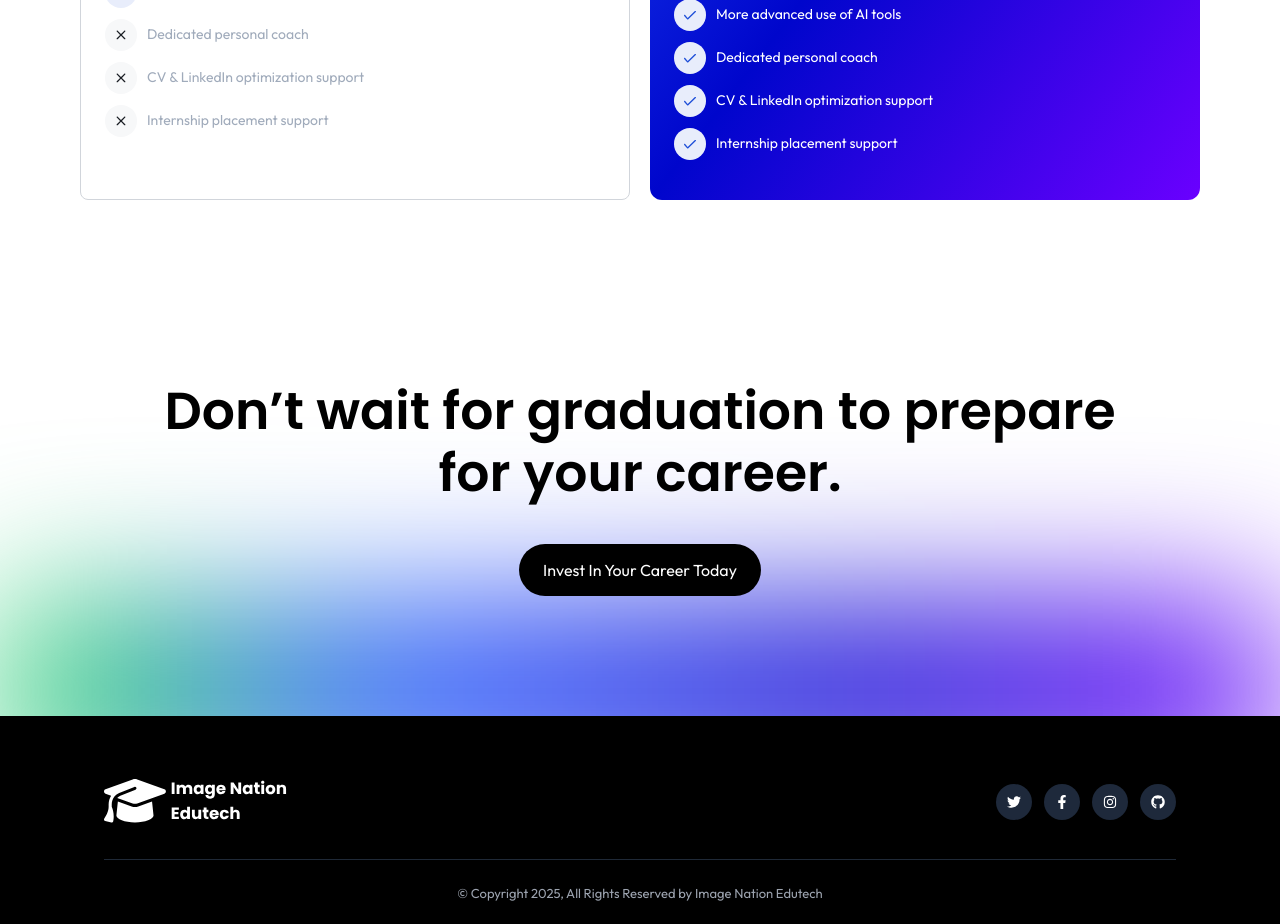
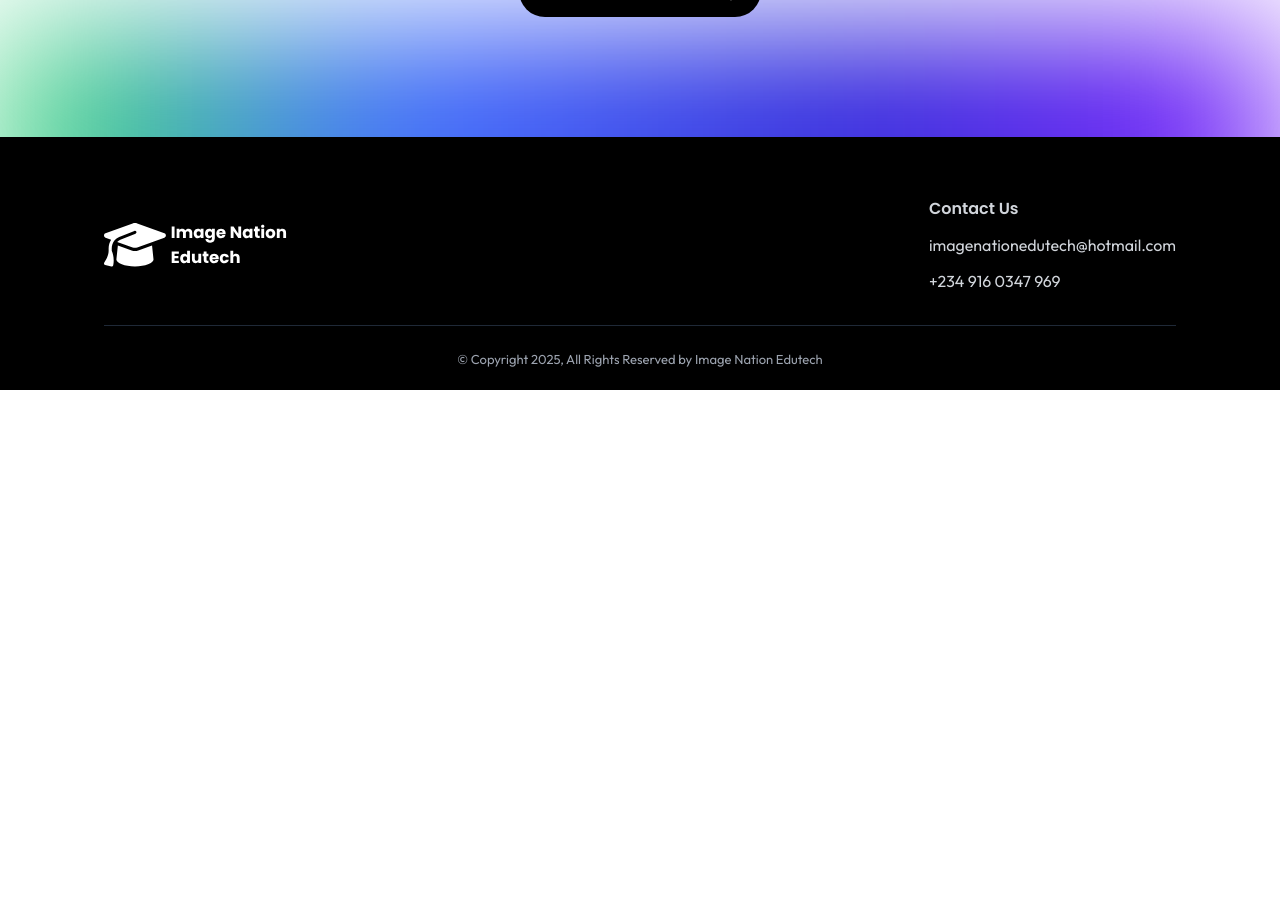
Before and after one commit to Olamidehash1234/ine-website, a React (Vite) app: page / in a window 1280 px wide. Shown: the part 5940-6864 px from the top of the page. After the commit the page ends 6330 px from the top, so only its background shows below. Built offline with nearby package versions, Linux system fonts and the light colour scheme.

Commit message:
removed testimonials and added contact info

```diff
--- a/src/components/Footer.tsx
+++ b/src/components/Footer.tsx
@@ -1,5 +1,3 @@
-import { FaTwitter, FaFacebookF, FaInstagram, FaGithub } from "react-icons/fa";
-
 export default function Footer() {
   return (
     <footer className="site-footer relative bg-black text-gray-300 pt-[60px] lg:pt-[60px]  lg:px-[80px]">
@@ -9,36 +7,10 @@ export default function Footer() {
         <div className="w-full flex flex-col lg:flex-row lg:items-center justify-between gap-6">
           <img src="/logo.svg" alt="" className="w-[150px] lg:w-auto lg:h-auto"/>
 
-          <div className="flex items-center gap-3 justify-center">
-            {/* social icons - circular small buttons */}
-            <a
-              className="social-btn inline-flex items-center justify-center w-9 h-9 rounded-full bg-slate-800 hover:bg-slate-700 transition"
-              href="#"
-              aria-label="Twitter"
-            >
-              <FaTwitter className="text-sm text-white" />
-            </a>
-            <a
-              className="social-btn inline-flex items-center justify-center w-9 h-9 rounded-full bg-slate-800 hover:bg-slate-700 transition"
-              href="#"
-              aria-label="Facebook"
-            >
-              <FaFacebookF className="text-sm text-white" />
-            </a>
-            <a
-              className="social-btn inline-flex items-center justify-center w-9 h-9 rounded-full bg-slate-800 hover:bg-slate-700 transition"
-              href="#"
-              aria-label="Instagram"
-            >
-              <FaInstagram className="text-sm text-white" />
-            </a>
-            <a
-              className="social-btn inline-flex items-center justify-center w-9 h-9 rounded-full bg-slate-800 hover:bg-slate-700 transition"
-              href="#"
-              aria-label="GitHub"
-            >
-              <FaGithub className="text-sm text-white" />
-            </a>
+          <div className="flex flex-col gap-3 justify-center">
+            <h1 className="font-semibold poppins">Contact Us</h1>
+            <a className="underline-link" href="mailto:imagenationedutech@hotmail.com">imagenationedutech@hotmail.com</a>
+            <a className="underline-link" href="https://wa.me/+2349160347969">+234 916 0347 969</a>
           </div>
         </div>
 
--- a/src/index.css
+++ b/src/index.css
@@ -36,6 +36,10 @@
       top: -2px;
       max-height: 120px;
     }
+  }
+
+  .underline-link:hover{
+    text-decoration: underline;
   }
 
   .section {
--- a/src/pages/Auth/Signup.tsx
+++ b/src/pages/Auth/Signup.tsx
@@ -237,12 +237,11 @@ export default function SignupSection() {
             Welcome to Image <br /> Nation EduTech
           </h2>
           <p className="text-white/80 max-w-[430px] poppins lg:text-[18px] lg:leading-[26px]">
-            Clarity gives you the blocks & components you need to create a truly
-            professional website.
+            Learn in-demand digital and AI skills, gain real project experience, and get career-ready skills before graduation.
           </p>
         </div>
 
-        <div className="mt-12">
+        {/* <div className="mt-12">
           <div className="flex gap-1 mb-3">
             {Array(5)
               .fill(null)
@@ -274,7 +273,7 @@ export default function SignupSection() {
               <p className="text-xs poppins text-white/70">Parent (CU)</p>
             </div>
           </div>
-        </div>
+        </div> */}
 
         <div className="absolute bottom-0 left-0 w-full h-24 overflow-hidden">
           <svg
--- a/src/pages/Home/index.tsx
+++ b/src/pages/Home/index.tsx
@@ -4,7 +4,7 @@ import Matters from './matters'
 import Get from './get'
 import Works from './works';
 import Journey from './journey'
-import Testimonials from './testimonial';
+// import Testimonials from './testimonial';
 import Pricing from './pricing'
 import Action from './action';
 
@@ -17,7 +17,7 @@ const Homepage = () => {
         <Matters />
         <Get />
         <Journey />
-        <Testimonials />
+        {/* <Testimonials /> */}
         <Pricing />
         <Action />
     </div>
```
Also changed, not shown: src/components/signup/FormSection.tsx (deleted).
